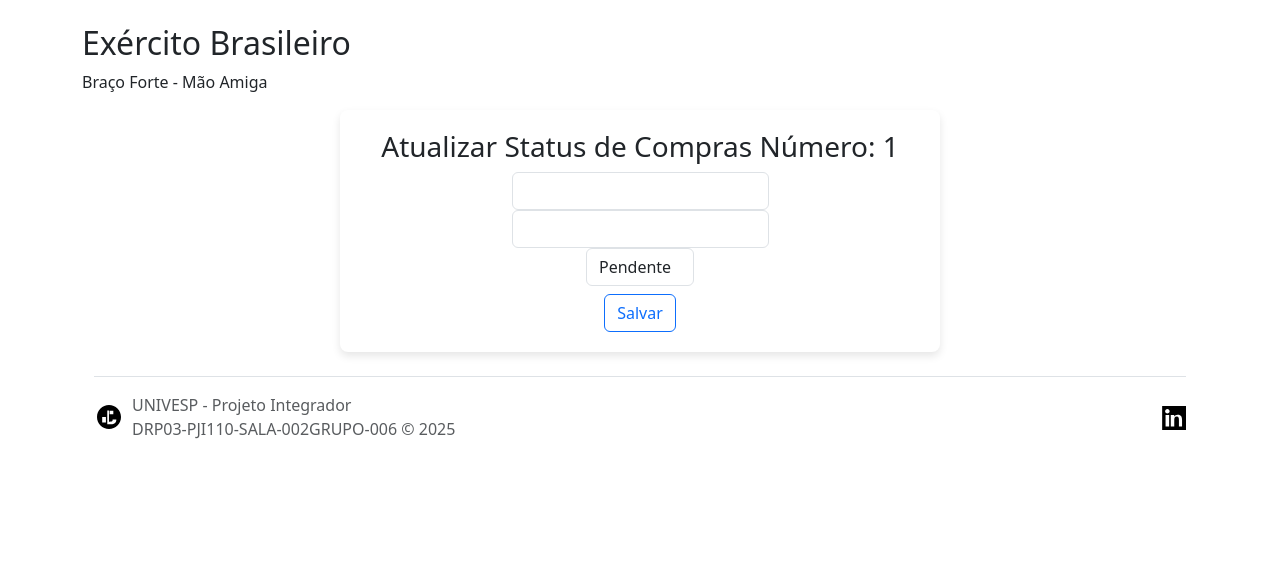
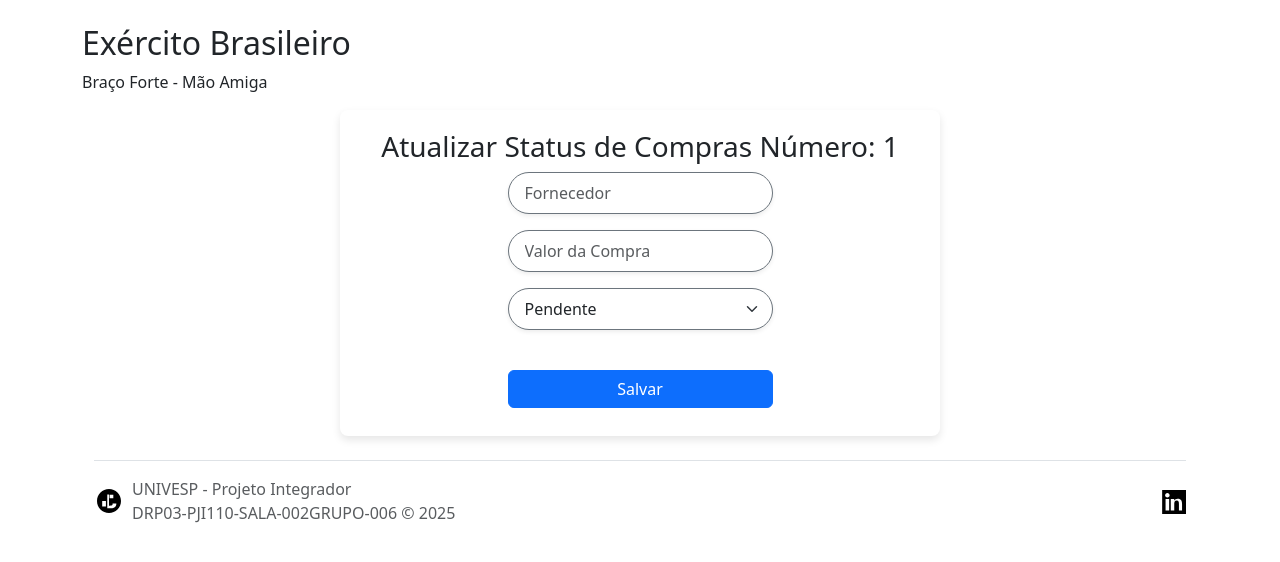
Before and after one commit to gabriel-melgaco/ordemdeservico_univesp, a Django app: page /compras/1/atualizar/ in a window 1280 px wide. Shown: the part 73-635 px from the top of the page. Run offline with Django 5.2, Linux system fonts and the light colour scheme; a user stored in the database is signed in; data comes from the database, SQL or seed files in the repository; both versions use the stored data as it was after the commit; some libraries are stand-ins or nearby versions.

Commit message:
crispy forms fixed bugs

```diff
--- a/ordemservico_project/settings.py
+++ b/ordemservico_project/settings.py
@@ -25,7 +25,7 @@ SECRET_KEY = 'django-insecure-lz9k&3#_t0p-kf0k)t2sn9&lp)xlanjkn8^u^v1f6w8lu$xq#k
 # SECURITY WARNING: don't run with debug turned on in production!
 DEBUG = True
 
-ALLOWED_HOSTS = ['ordemdeservico.megdev.com.br']
+ALLOWED_HOSTS = ['ordemdeservico.megdev.com.br', 'localhost', '127.0.0.1']
 
 
 # Application definition
--- a/ordens/forms.py
+++ b/ordens/forms.py
@@ -1,10 +1,76 @@
 from django import forms
 from .models import OrdemDeServico
+from crispy_forms.helper import FormHelper
+from crispy_forms.layout import Layout, Field, Div, Submit
+
 
 class OrdemDeServicoForm(forms.ModelForm):
+
     class Meta:
         model = OrdemDeServico
         fields = ['nome_guerra', 'posto', 'graduacao', 'telefone_contato', 'esquadrilha', 'funcao', 'tipo_servico', 'descricao_problema']
+
+    def __init__(self, *args, **kwargs):
+        super(OrdemDeServicoForm, self).__init__(*args, **kwargs)
+        self.helper = FormHelper()
+        self.helper.form_class = 'text-start'
+        self.helper.form_show_labels = False
+        self.helper.layout = Layout(
+            Div(
+                Field('nome_guerra',
+                      placeholder='Nome de Guerra',
+                      css_class='form-control rounded-pill py-2 px-3 mb-3 shadow-sm border border-secondary'
+                ),
+            ),
+            Div(
+                Field('posto',
+                      placeholder='Posto',
+                      css_class='form-control rounded-pill py-2 px-3 mb-3 shadow-sm border border-secondary'
+                ),
+            ),
+            Div(
+                Field('graduacao',
+                      placeholder='Graduação',
+                      css_class='form-control rounded-pill py-2 px-3 mb-3 shadow-sm border border-secondary'
+                ),
+            ),
+            Div(
+                Field('telefone_contato',
+                      placeholder='Telefone de Contato',
+                      css_class='form-control rounded-pill py-2 px-3 mb-3 shadow-sm border border-secondary'
+                ),
+            ),
+            Div(
+                Field('esquadrilha',
+                      placeholder='Qual sua Esquadrilha?',
+                      css_class='form-control rounded-pill py-2 px-3 mb-3 shadow-sm border border-secondary'
+                ),
+            ),
+            Div(
+                Field('funcao',
+                      placeholder='Qual sua Função?',
+                      css_class='form-control rounded-pill py-2 px-3 mb-3 shadow-sm border border-secondary'
+                ),
+            ),
+            Div(
+                Field('tipo_servico',
+                      placeholder='Qual sua Função?',
+                      css_class='form-control rounded-pill py-2 px-3 mb-3 shadow-sm border border-secondary'
+                ),
+            ),
+            Div(
+                Field('descricao_problema',
+                      placeholder='Descreva o problema apresentado',
+                      css_class='form-control py-2 px-3 mb-3 shadow-sm border border-secondary'
+                ),
+            ),
+            Div(
+                Submit('submit', 'Salvar',
+                       css_class='btn bg-gradient-dark w-100 my-4 mb-2'),
+                css_class="text-center"
+            )
+        )
+
 
 class ExecutarOrdemForm(forms.ModelForm):
     class Meta:
@@ -16,15 +82,40 @@ class FinalizarOrdemForm(forms.ModelForm):
         model = OrdemDeServico
         fields = ['material_utilizado', 'ferramenta_utilizada', 'descricao_detalhada', 'numero_configuracao', 'modificacao_sistema']
 
-from django import forms
-from .models import OrdemDeServico
+
 
 class AtualizarStatusCompraForm(forms.ModelForm):
     class Meta:
         model = OrdemDeServico
         fields = ['fornecedor', 'valor_compra', 'status_compra']
-        widgets = {
-            'fornecedor': forms.TextInput(attrs={'class': 'form-control'}),
-            'valor_compra': forms.NumberInput(attrs={'class': 'form-control'}),
-            'status_compra': forms.Select(attrs={'class': 'form-control'}),
-        }
+
+    def __init__(self, *args, **kwargs):
+        super(AtualizarStatusCompraForm, self).__init__(*args, **kwargs)
+        self.helper = FormHelper()
+        self.helper.form_class = 'text-start'
+        self.helper.form_show_labels = False
+        self.helper.layout = Layout(
+            Div(
+                Field('fornecedor',
+                      placeholder='Fornecedor',
+                      css_class='form-control rounded-pill py-2 px-3 mb-3 shadow-sm border border-secondary'
+                ),
+            ),
+            Div(
+                Field('valor_compra',
+                      placeholder='Valor da Compra',
+                      css_class='form-control rounded-pill py-2 px-3 mb-3 shadow-sm border border-secondary'
+                ),
+            ),
+            Div(
+                Field('status_compra',
+                      placeholder='Status da Compra',
+                      css_class='form-control rounded-pill py-2 px-3 mb-3 shadow-sm border border-secondary'
+                ),
+            ),
+            Div(
+                Submit('submit', 'Salvar',
+                       css_class='btn bg-gradient-dark w-100 my-4 mb-2'),
+                css_class="text-center"
+            )
+        )
--- a/ordens/templates/atualizar_compra.html
+++ b/ordens/templates/atualizar_compra.html
@@ -99,24 +99,15 @@
         {% endif %}
 
         <!-- Formulário para atualizar status de compras -->
-        {% load bootstrap %} {% block content %}
+        {% load crispy_forms_tags %} {% block content %}
         <div class="container_form text-center">
             <h3>Atualizar Status de Compras <span>Número: {{ ordem.id }}</span></h3>
             <form method="post">
                 {% csrf_token %}
                 <div>
                     <label for="fornecedor">
-                        {{ form.fornecedor|bootstrap }}
+                        {% crispy form %}
                 </div>
-                <div>
-                    <label for="valor_compra">
-                        {{ form.valor_compra|bootstrap }}
-                </div>
-                <div>
-                    <label for="status_compra">
-                        {{ form.status_compra|bootstrap }}
-                </div>
-                <button class="btn btn-outline-primary mt-2" type="submit">Salvar</button>
             </form>
         </div>
         {% endblock %}
--- a/ordens/views.py
+++ b/ordens/views.py
@@ -29,6 +29,7 @@ def criar_ordem(request):
         if form.is_valid():
             ordem_criada = form.save()  # Salva a ordem de serviço
             numero_ordem_criada = ordem_criada.id  # Obtém o número da ordem gerada
+            messages.success(request, 'Usuário criado com sucesso!')
             return render(request, 'criar_ordem.html', {
                 'form': OrdemDeServicoForm(),  # Envia um novo formulário vazio
                 'numero_ordem_criada': numero_ordem_criada  # Passa o número da ordem para o template
```
Also changed, not shown: ordens/templates/criar_ordem.html (+8 -6 lines), db.sqlite3.
